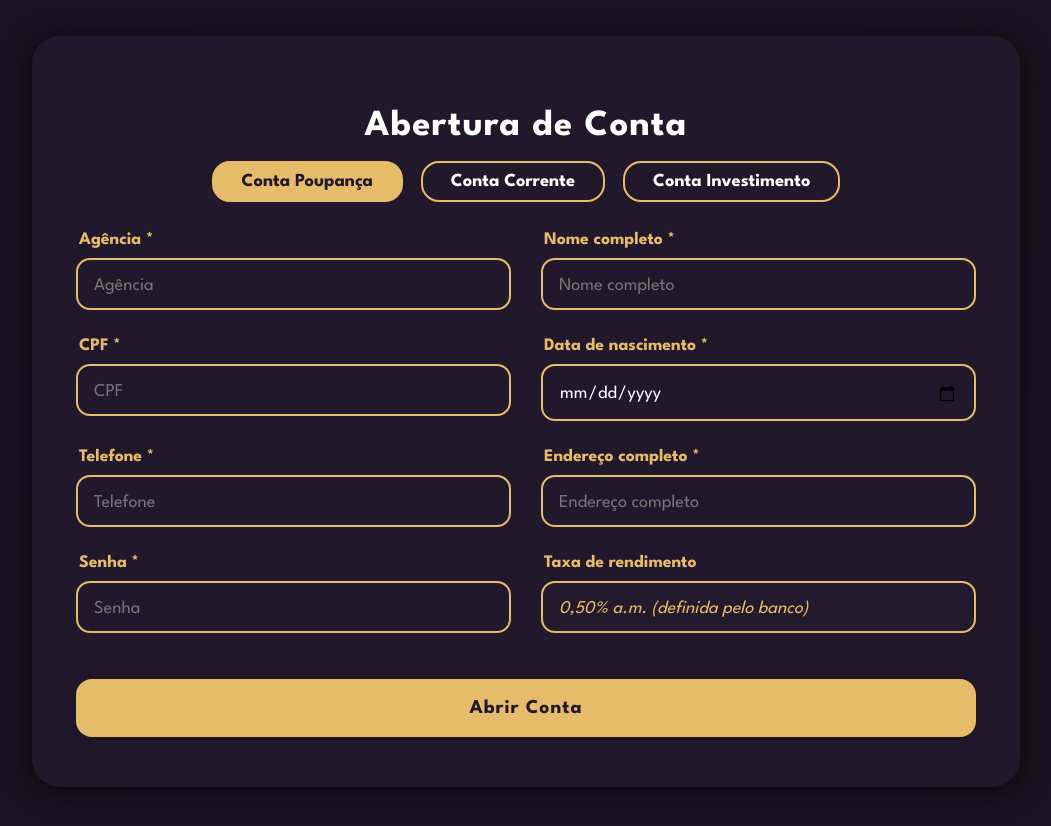
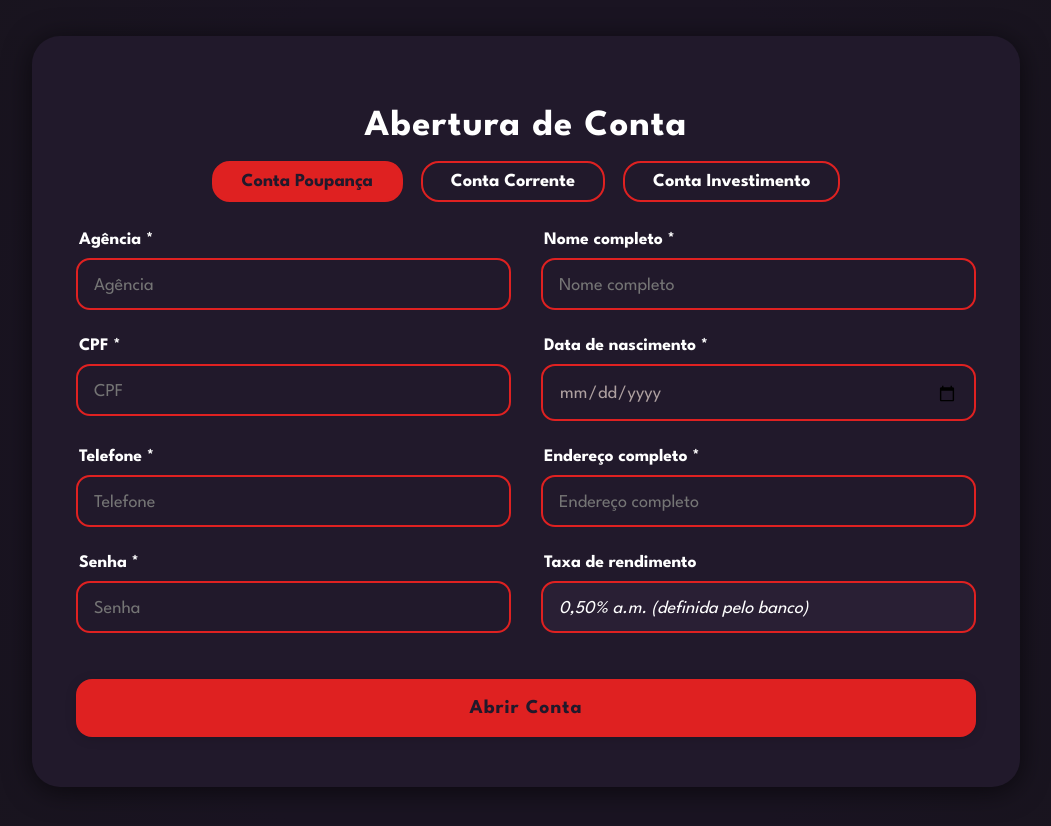
Before and after one commit to gabriel-scripts/MALVADER-FRONT-END, a Next.js app: page /employee_menu/abrir-conta in a window 1280 px wide. Shown: the top 826 px of the page, without its empty margins (114-1165 px from the left). Built offline with nearby package versions, Linux system fonts and the light colour scheme.

Commit message:
color adjustment

```diff
--- a/src/app/employee_menu/abrir-conta/abrir-conta.css
+++ b/src/app/employee_menu/abrir-conta/abrir-conta.css
@@ -38,7 +38,7 @@ body, html {
   font-weight: bold;
   background: transparent;
   color: #fff;
-  border: 2px solid #e6bc6a;
+  border: 2px solid #df2121;
   border-radius: 18px;
   padding: 10px 28px;
   transition: background 0.15s, color 0.15s;
@@ -46,9 +46,9 @@ body, html {
 }
 .tipos-conta button.ativo,
 .tipos-conta button:hover {
-  background: #e6bc6a;
+  background: #df2121;
   color: #21192b;
-  border: 2px solid #e6bc6a;
+  border: 2px solid #df2121;
 }
 
 .abrir-conta-form {
@@ -69,7 +69,7 @@ body, html {
 .campo-form label {
   font-family: 'League Spartan', sans-serif;
   font-size: 1.1rem;
-  color: #e6bc6a;
+  color: #ffffff;
   font-weight: 600;
   margin-left: 3px;
   margin-bottom: 2px;
@@ -79,10 +79,10 @@ body, html {
 .campo-form select {
   width: 100%;
   background: transparent;
-  border: 2px solid #e6bc6a;
+  border: 2px solid #df2121;
   border-radius: 14px;
   padding: 17px 16px 14px 16px;
-  color: #fff;
+  color: #afa1a1;
   font-family: 'League Spartan', sans-serif;
   font-size: 1.13rem;
   font-weight: 500;
@@ -93,13 +93,13 @@ body, html {
 
 .campo-form input:focus,
 .campo-form select:focus {
-  border: 2.5px solid #fff2bb;
+  border: 2.5px solid #df2121;
 }
 
 .campo-form input[disabled],
 .campo-form select[disabled] {
   background: #291f34;
-  color: #e6bc6a;
+  color: #ffffff;
   opacity: 1;
   font-style: italic;
   cursor: not-allowed;
@@ -109,7 +109,7 @@ body, html {
 .abrir-conta-form button[type="submit"] {
   grid-column: 1 / -1;
   margin-top: 18px;
-  background: #e6bc6a;
+  background: #df2121;
   color: #21192b;
   font-family: 'League Spartan', sans-serif;
   font-size: 1.23rem;
@@ -123,17 +123,13 @@ body, html {
   transition: background 0.2s, color 0.2s;
 }
 .abrir-conta-form button[type="submit"]:hover {
-  background: #ffe097;
+  background: #b11010;
   color: #392c41;
 }
 
 .mensagem {
-  grid-column: 1 / -1;
   margin-top: 14px;
   color: #fff;
-  background: #8c7845ee;
-  padding: 13px 0;
-  border-radius: 9px;
   font-family: 'League Spartan', sans-serif;
   font-weight: 700;
   text-align: center;
--- a/src/app/employee_menu/abrir-conta/page.js
+++ b/src/app/employee_menu/abrir-conta/page.js
@@ -103,7 +103,6 @@ export default function AbrirConta() {
               value={TAXA_RENDIMENTO}
               disabled
               readOnly
-              style={{ background: "#231b2d", color: "#e6bc6a" }}
             />
           </div>
         )}
@@ -117,7 +116,6 @@ export default function AbrirConta() {
                 value={LIMITE_DINAMICO}
                 disabled
                 readOnly
-                style={{ background: "#231b2d", color: "#e6bc6a" }}
               />
             </div>
             <div className="campo-form">
@@ -137,7 +135,6 @@ export default function AbrirConta() {
                 value={TAXA_MANUTENCAO}
                 disabled
                 readOnly
-                style={{ background: "#231b2d", color: "#e6bc6a" }}
               />
             </div>
           </>
@@ -161,7 +158,6 @@ export default function AbrirConta() {
                 value={VALOR_MINIMO + " (definido pelo sistema)"}
                 disabled
                 readOnly
-                style={{ background: "#231b2d", color: "#e6bc6a" }}
               />
             </div>
           </>
```
